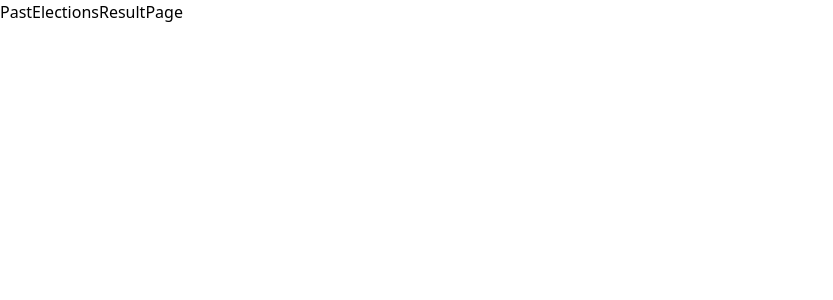
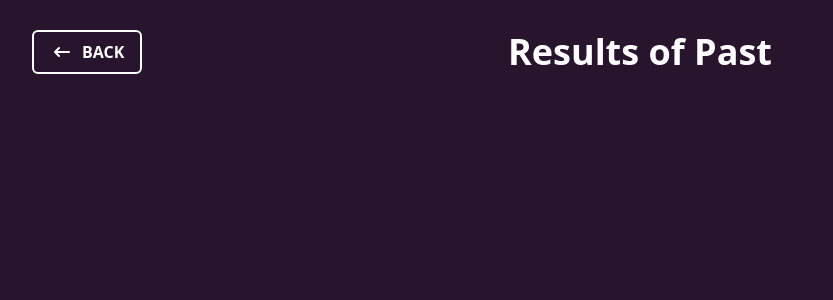
Before and after one commit to nl-codes/Online_Voting_System, a React (Vite) app in the folder frontend/: page /past-elections in a window 1280 px wide. Shown: the top 300 px of the page, without its empty margins (0-833 px from the left). Built offline with nearby package versions, Linux system fonts and the light colour scheme.

Commit message:
Add header section with page title and Back Button

```diff
--- a/frontend/src/pages/PastElectionsResultPage.jsx
+++ b/frontend/src/pages/PastElectionsResultPage.jsx
@@ -1,7 +1,19 @@
-import React from "react";
+import BackButton from "../components/BackButton";
 
 const PastElectionsResultPage = () => {
-    return <div>PastElectionsResultPage</div>;
+    return (
+        <div className="w-screen h-screen bg-[#29142e] text-white p-8">
+            {/* Header */}
+            <div className="relative flex items-center">
+                <div className="absolute left-0">
+                    <BackButton backPath={"/home"} />
+                </div>
+                <p className="w-full text-center text-4xl font-bold">
+                    Results of Past{" "}
+                </p>
+            </div>
+        </div>
+    );
 };
 
 export default PastElectionsResultPage;
```
